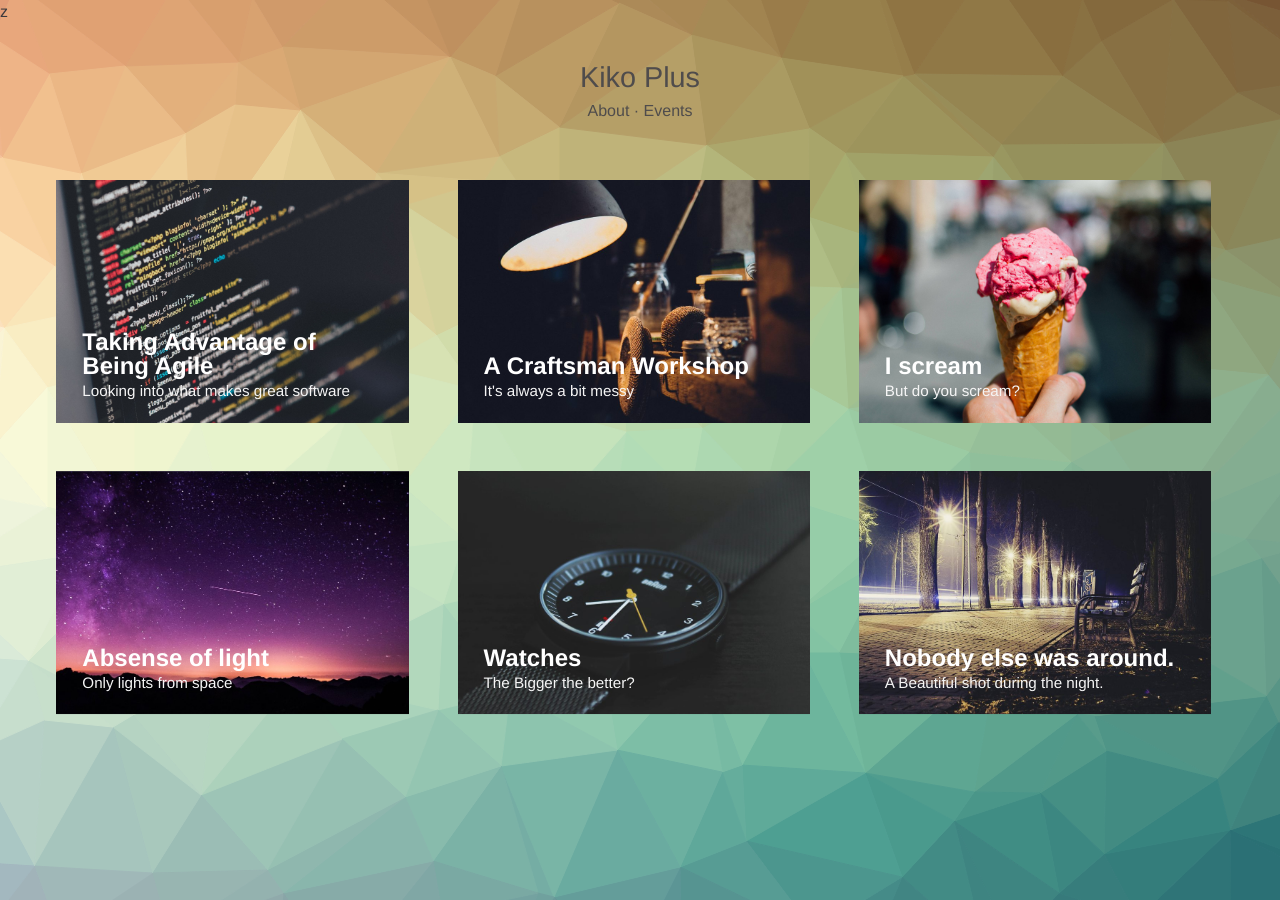
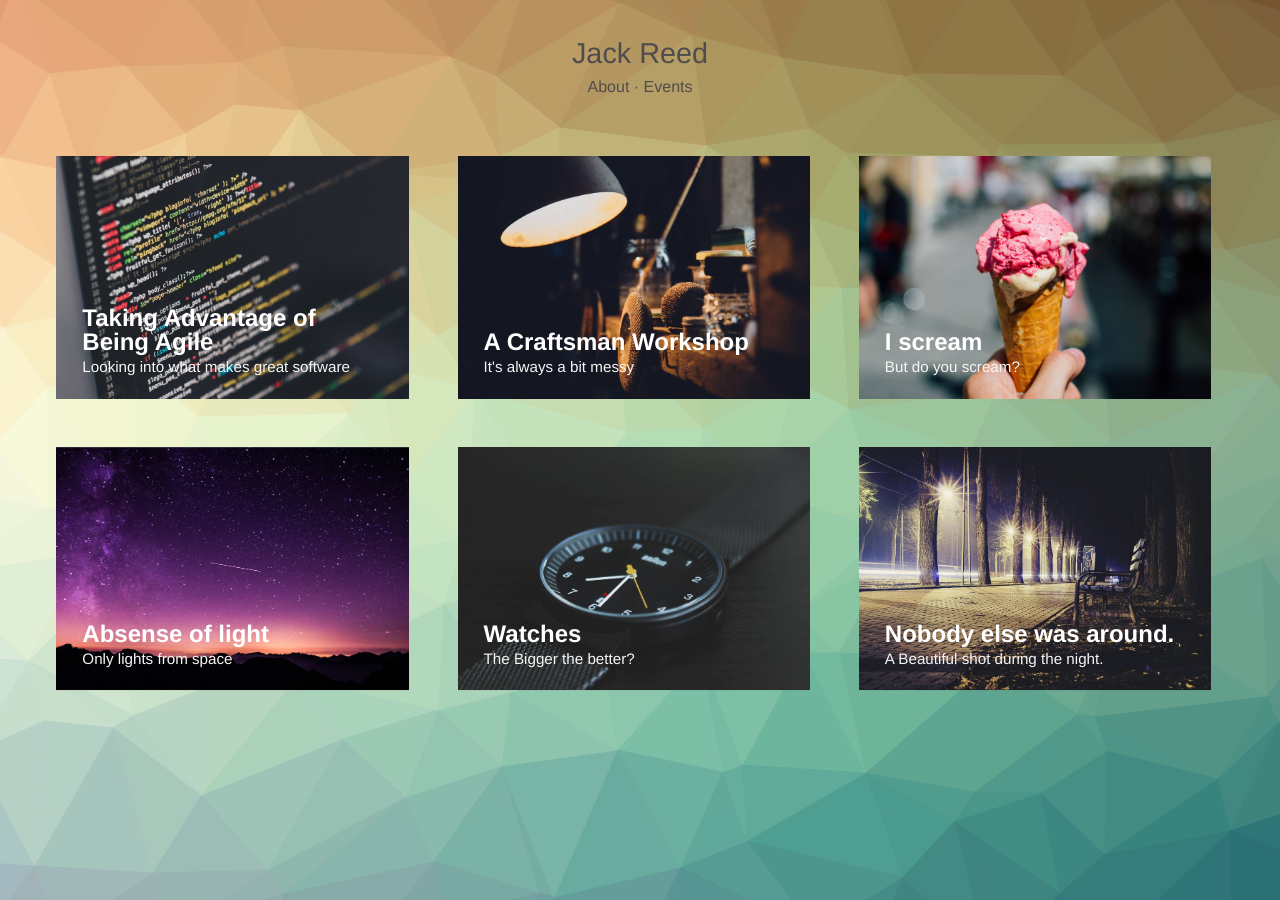
Before and after one commit to IamJackReed/iamjackreed, a Jekyll site: the page built from index.html, in a window 1280 px wide. Built offline with Jekyll 4.4.1, drawn with Linux system fonts in a browser that asks for light colours.

Commit message:
Update index.html

```diff
--- a/index.html
+++ b/index.html
@@ -26,10 +26,10 @@ layout: compress
     </script>
 </head>
 <body class="body">
-<div class="container">z
+<div class="container">
     <header class="header">
       <div class="header-title">
-        <a href="https://AWEEKJ.github.io/Kiko-plus">Kiko Plus</a>
+        <a href="https://AWEEKJ.github.io/Kiko-plus">Jack Reed</a>
       </div>
       <nav class="header-nav">
         <a href="/Kiko-plus/about">About</a>
```
